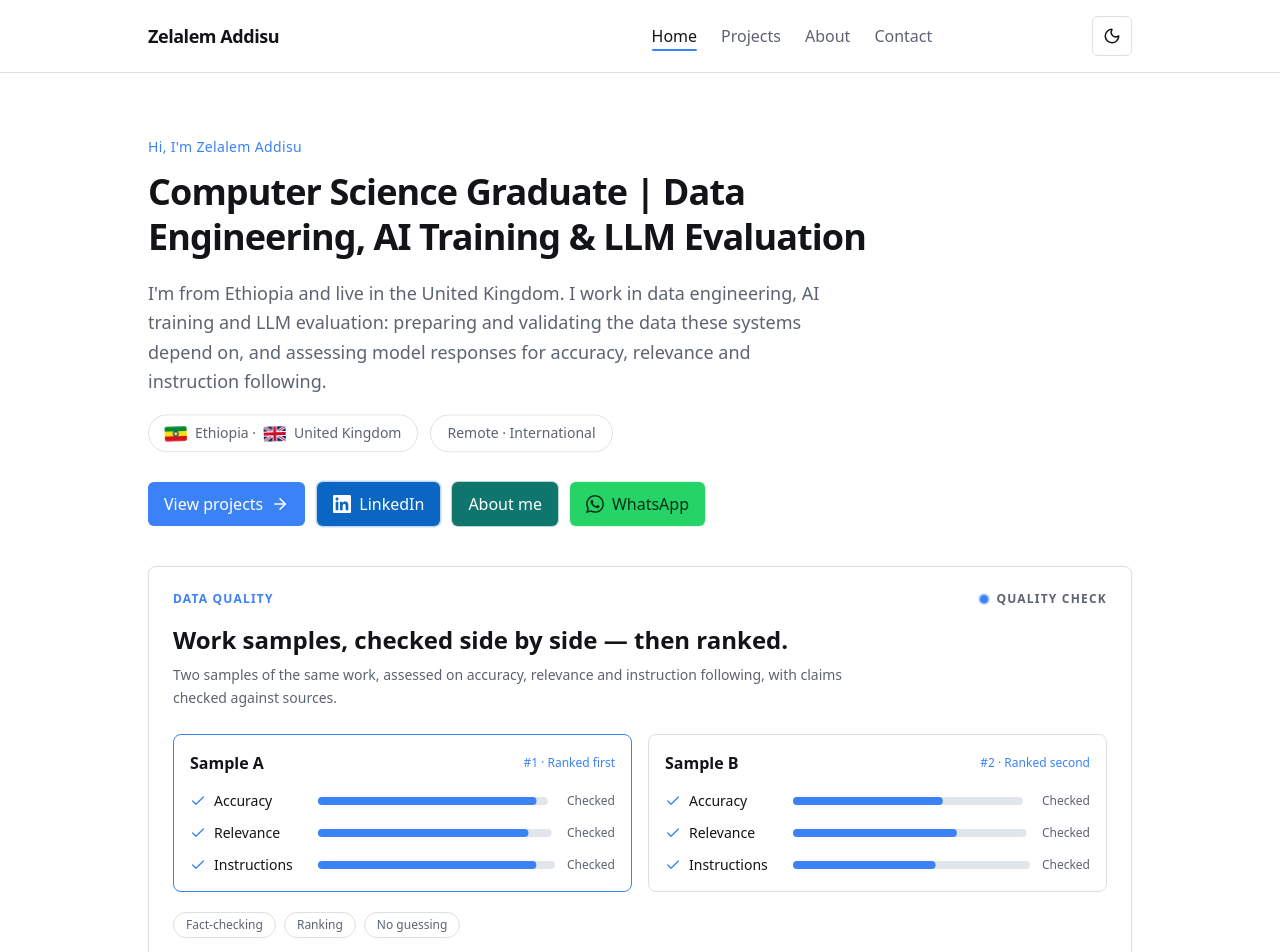
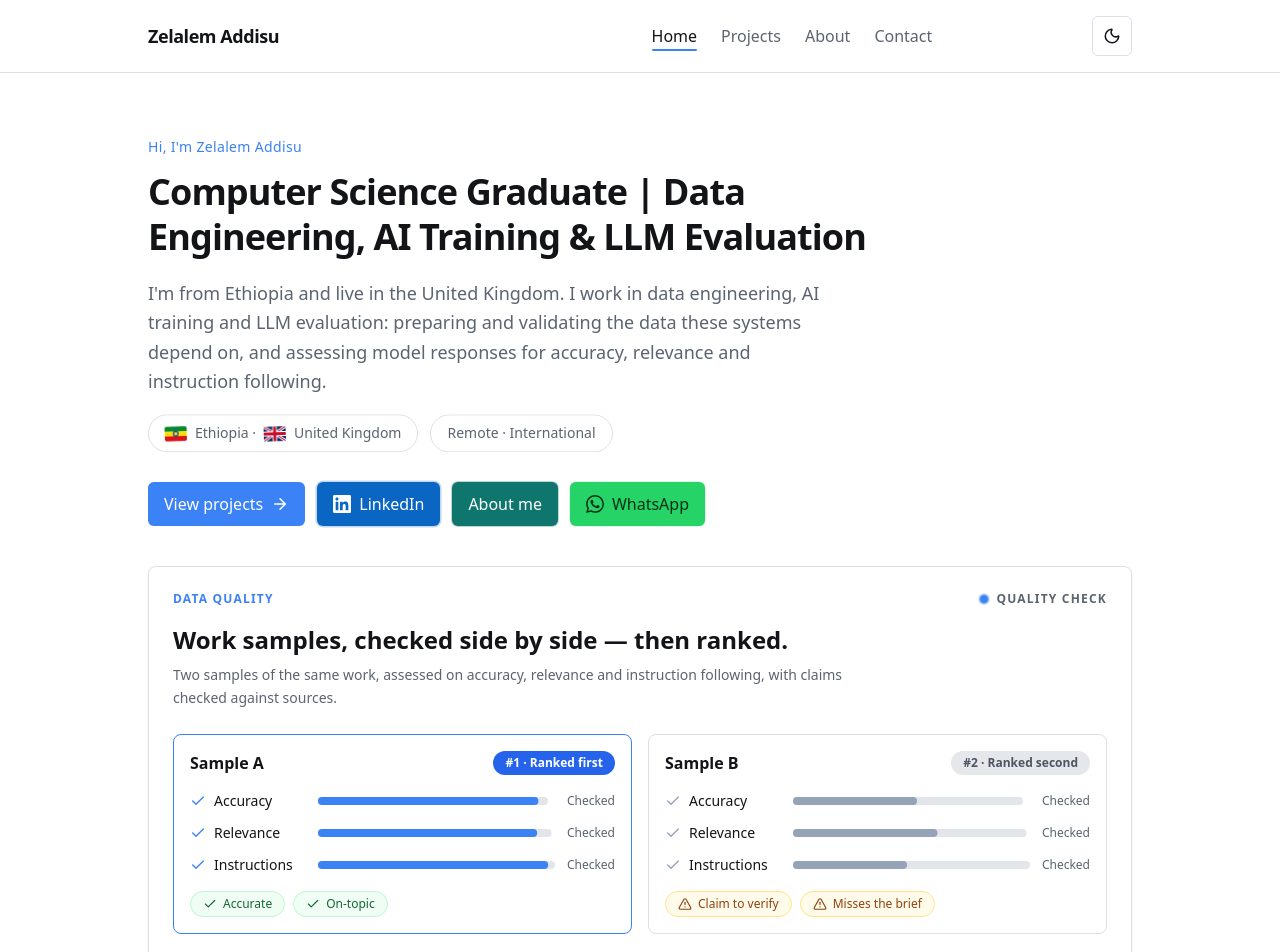
Before and after one commit to zola345rr/zelalem-portfolio, a Next.js app: page / in a window 1280 px wide. Shown: the top 952 px of the page. Built offline with nearby package versions, Linux system fonts and the light colour scheme.

Commit message:
navigation

```diff
--- a/src/components/EvaluationVisual.tsx
+++ b/src/components/EvaluationVisual.tsx
@@ -1,4 +1,4 @@
-import { Check } from "lucide-react";
+import { Check, TriangleAlert } from "lucide-react";
 
 // Portfolio-based animated panel (CSS only, no video files): data
 // quality in action. No scores, clients or results are claimed.
@@ -26,23 +26,59 @@ export default function EvaluationVisual() {
       </p>
       <div className="mt-6 grid gap-4 sm:grid-cols-2">
         {[
-          { rank: "#1 · Ranked first", label: "Sample A", tone: "border-[#3b82f6]", bars: [95, 90, 92] },
-          { rank: "#2 · Ranked second", label: "Sample B", tone: "border-[#2a2e35]", bars: [65, 70, 60] },
+          {
+            rank: "#1 · Ranked first",
+            label: "Sample A",
+            tone: "border-[#3b82f6]",
+            rankClass: "bg-[#2563eb] text-white",
+            barClass: "bg-[#3b82f6]",
+            checkClass: "text-[#3b82f6]",
+            bars: [96, 94, 97],
+            tags: [
+              { label: "Accurate", tone: "border-[#bbf7d0] bg-[#f0fdf4] text-[#166534]", icon: "check" },
+              { label: "On-topic", tone: "border-[#bbf7d0] bg-[#f0fdf4] text-[#166534]", icon: "check" },
+            ],
+          },
+          {
+            rank: "#2 · Ranked second",
+            label: "Sample B",
+            tone: "border-[#2a2e35]",
+            rankClass: "bg-[#e5e7eb] text-[#4b5563]",
+            barClass: "bg-[#94a3b8]",
+            checkClass: "text-[#94a3b8]",
+            bars: [54, 62, 48],
+            tags: [
+              { label: "Claim to verify", tone: "border-[#fde68a] bg-[#fffbeb] text-[#92400e]", icon: "alert" },
+              { label: "Misses the brief", tone: "border-[#fde68a] bg-[#fffbeb] text-[#92400e]", icon: "alert" },
+            ],
+          },
         ].map((response) => (
           <article key={response.label} className={`anim-rise lift min-w-0 rounded-lg border ${response.tone} bg-[#121417] p-4`}>
             <div className="flex flex-wrap items-center justify-between gap-2">
               <p className="font-semibold">{response.label}</p>
-              <p className="text-xs font-medium text-[#3b82f6]">{response.rank}</p>
+              <p className={`rounded-full px-3 py-1 text-xs font-semibold ${response.rankClass}`}>{response.rank}</p>
             </div>
             <ul className="mt-4 space-y-3">
               {criteria.map((criterion, index) => (
                 <li key={criterion} className="flex items-center gap-2 text-sm text-[#a8adb6]">
-                  <Check size={16} className="shrink-0 text-[#3b82f6]" aria-hidden="true" />
+                  <Check size={16} className={`shrink-0 ${response.checkClass}`} aria-hidden="true" />
                   <span className="w-24 shrink-0 text-[#f2f1ec]">{criterion}</span>
                   <span className="anim-bar-loop-combined block h-2 flex-1 rounded-full bg-[#2a2e35]" style={{ animationDelay: `${index * 0.2}s` }} aria-hidden="true">
-                    <span className="block h-full rounded-full bg-[#3b82f6]" style={{ width: `${response.bars[index]}%` }} />
+                    <span className={`block h-full rounded-full ${response.barClass}`} style={{ width: `${response.bars[index]}%` }} />
                   </span>
                   <span className="shrink-0 text-xs">Checked</span>
+                </li>
+              ))}
+            </ul>
+            <ul className="mt-4 flex flex-wrap gap-2">
+              {response.tags.map((tag) => (
+                <li key={tag.label} className={`inline-flex items-center gap-1.5 rounded-full border px-3 py-1 text-xs font-medium ${tag.tone}`}>
+                  {tag.icon === "check" ? (
+                    <Check size={14} aria-hidden="true" />
+                  ) : (
+                    <TriangleAlert size={14} aria-hidden="true" />
+                  )}
+                  {tag.label}
                 </li>
               ))}
             </ul>
```
